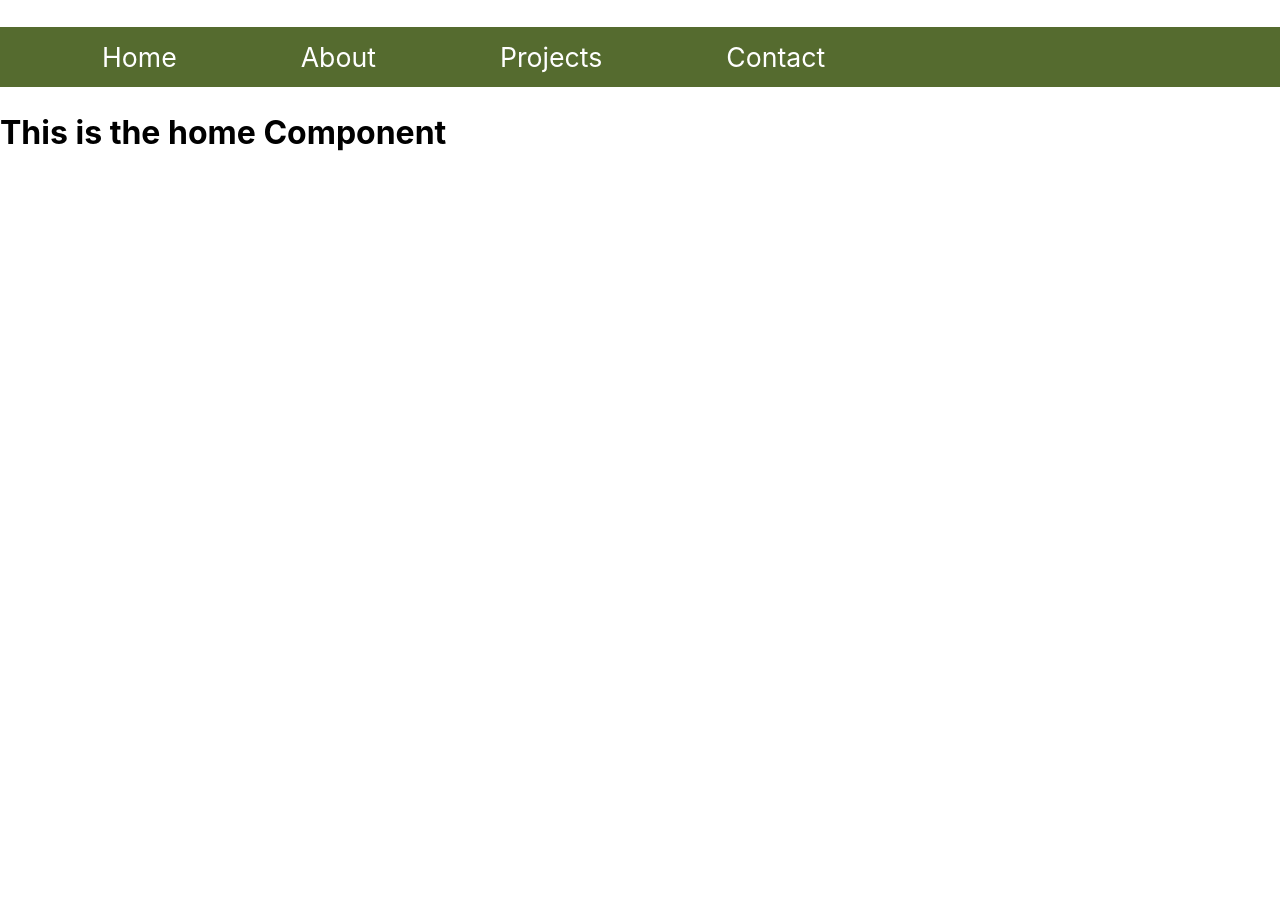
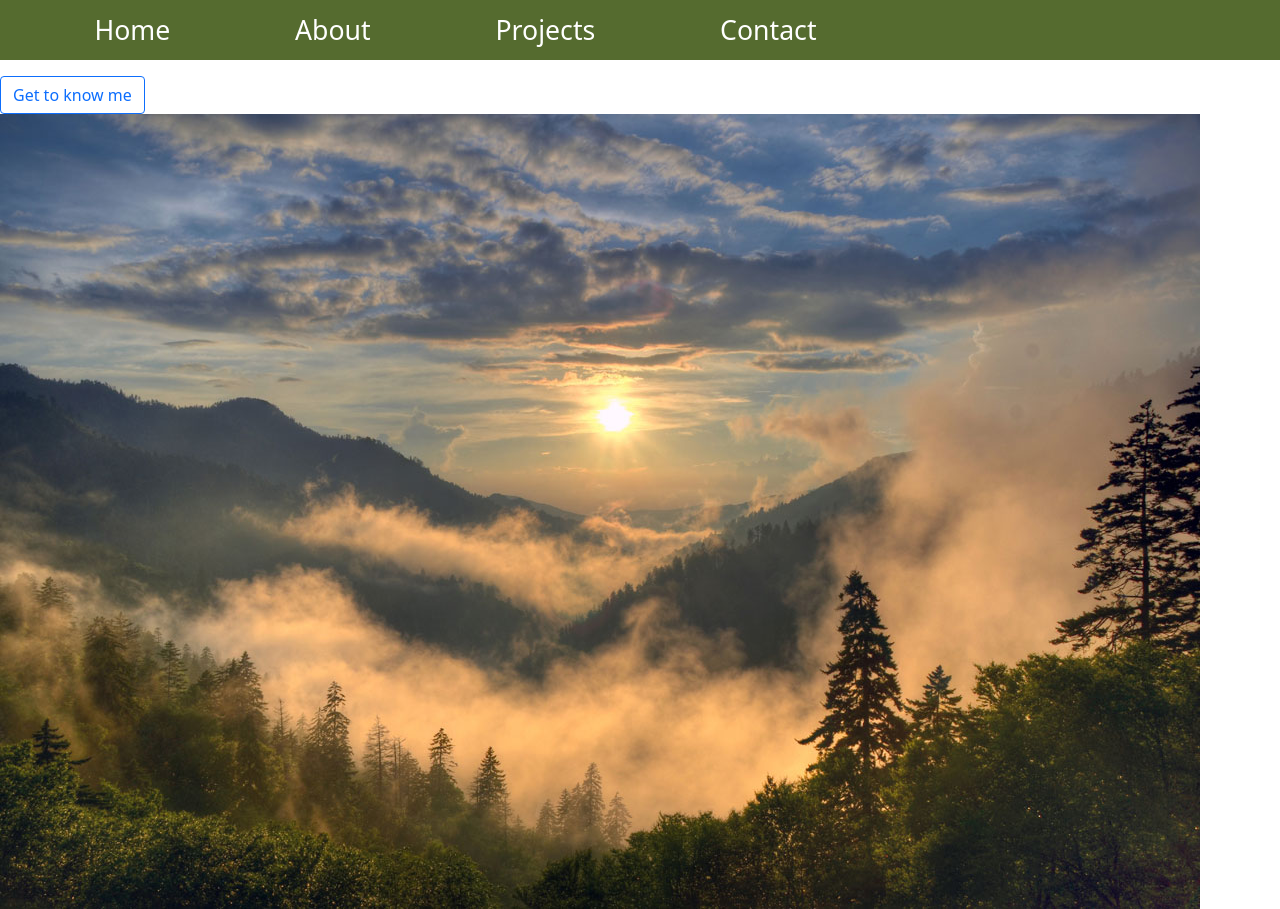
Before and after one commit to msteele96/marc-steele, a React (Create React App) app: page / in a window 1280 px wide. Before the commit the page ends 800 px from the top, so only its background shows below. Built offline with nearby package versions, Linux system fonts and the light colour scheme.

Commit message:
Imported background image for home, styled and put in bootsrap button

```diff
--- a/src/App.js
+++ b/src/App.js
@@ -1,5 +1,6 @@
 import './App.css';
 // import Navbar from 'react-bootstrap/Navbar';
+import 'bootstrap/dist/css/bootstrap.min.css';
 import Home from './components/home';
 import About from './components/about';
 import Contact from './components/contact';
--- a/src/components/home.js
+++ b/src/components/home.js
@@ -1,12 +1,15 @@
+import Button from "react-bootstrap/Button";
 import React, { Component } from "react";
-
 
 export default class Home extends Component {
     render() {
         return (
-            <>
-                <h1>This is the home Component</h1>
-            </>
+            <div className="home">
+                <Button variant="outline-primary">Get to know me</Button>
+
+                <img src={process.env.PUBLIC_URL + 'Morton-Overlook-1.jpg'} alt="" />
+
+            </div>
         )
     }
 }
```
Also changed, not shown: public/Morton-Overlook-1.jpg (added).
